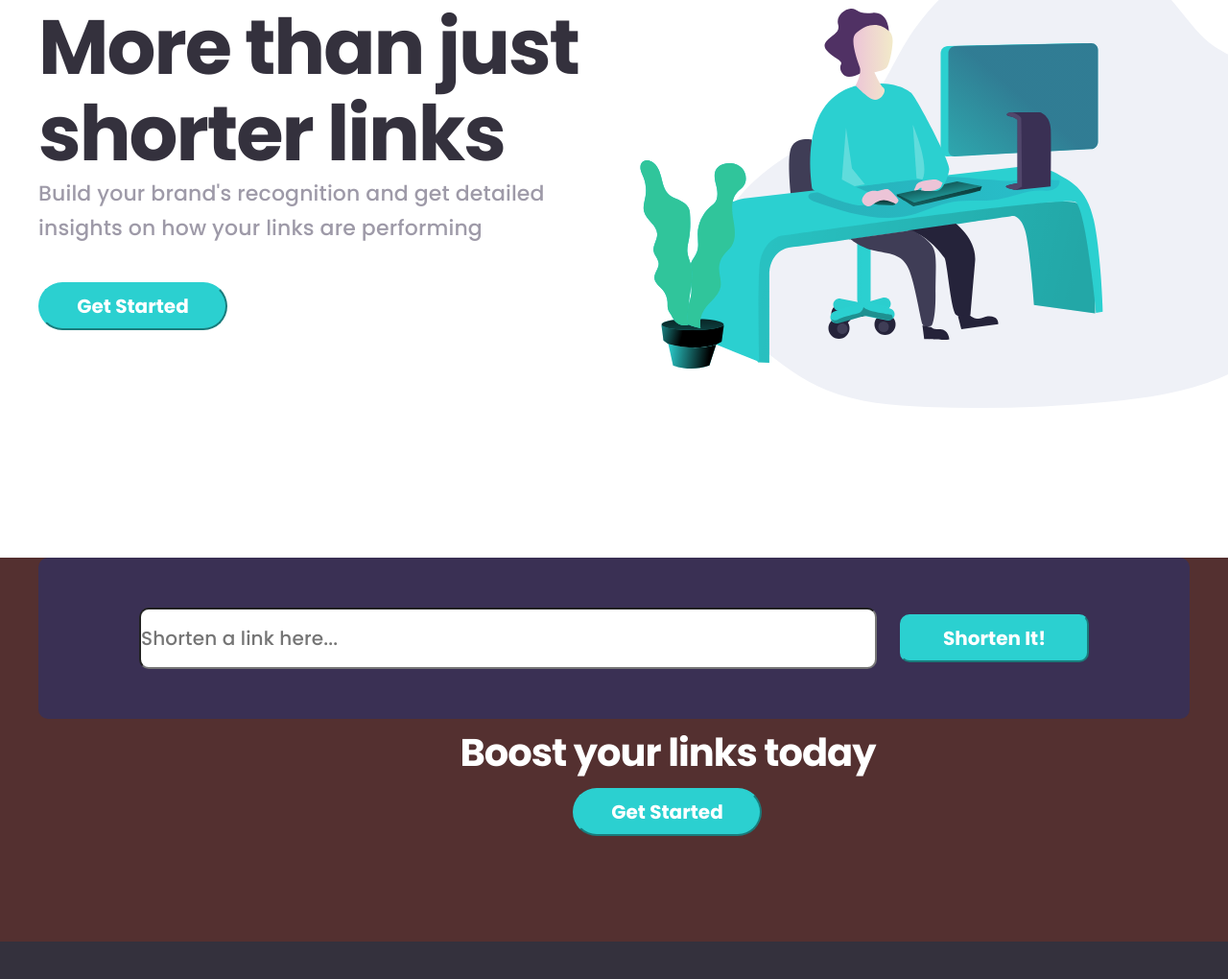
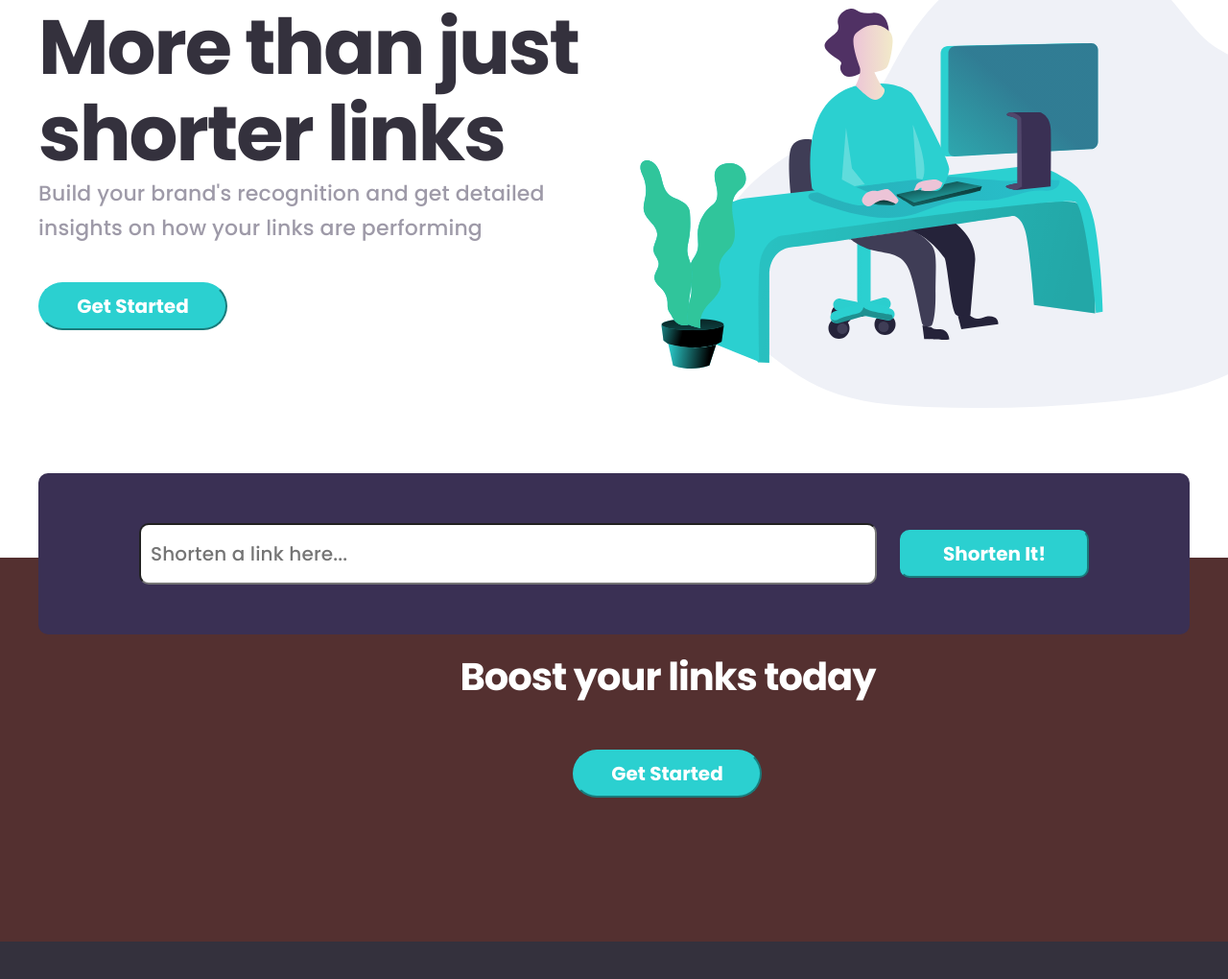
Before and after one commit to IbrohimovDiyorbek/lesson-2.10, a plain HTML site: page index.html in a window 1280 px wide. Shown: the part 228-1248 px from the top of the page at 96% size. Drawn offline with Linux system fonts and the light colour scheme.

Commit message:
it is a figma

```diff
--- a/index.html
+++ b/index.html
@@ -41,9 +41,11 @@
     </header>
     <div class="container100">
         <div class="container3">
-            <div class="card">
-                <input type="text" placeholder="Shorten a link here...">
-                <button class="but3">Shorten It!</button>
+            <div class="cards">
+                <div class="card">
+                    <input type="text" placeholder="Shorten a link here...">
+                    <button class="but3">Shorten It!</button>
+                </div>
             </div>
             <div class="wrapper">
                 <h2>Boost your links today</h2>
--- a/style.css
+++ b/style.css
@@ -160,7 +160,13 @@ button:active {
     margin-right: auto;
 }
 
+.cards{
+    position: relative;
+}
+
 .card {
+    position: absolute;
+    bottom: -80px;
     width: 1200px;
     height: 168px;
     border-radius: 10px;
@@ -172,7 +178,8 @@ button:active {
 
 input {
     width: 201px;
-    height: 36px;
+    height: 26px;
+    padding: 10px;
     border-radius: 10px;
     background: rgb(255, 255, 255);
     width: 769px;
@@ -212,7 +219,7 @@ input {
 }
 
 .wrapper {
-    margin-top: 11px;
+    margin-top: 10px;
 }
 
 h2 {
@@ -230,6 +237,7 @@ h2 {
     letter-spacing: -1px;
     text-align: center;
     margin-left: 386px;
+    padding-top: 100px;
 }
 
 .but4 {
@@ -254,7 +262,7 @@ h2 {
     display: flex;
     justify-content: center;
     align-items: center;
-    margin-top: 13px;
+    margin-top: 100px;
     margin-left: 557px;
 }
 
```
